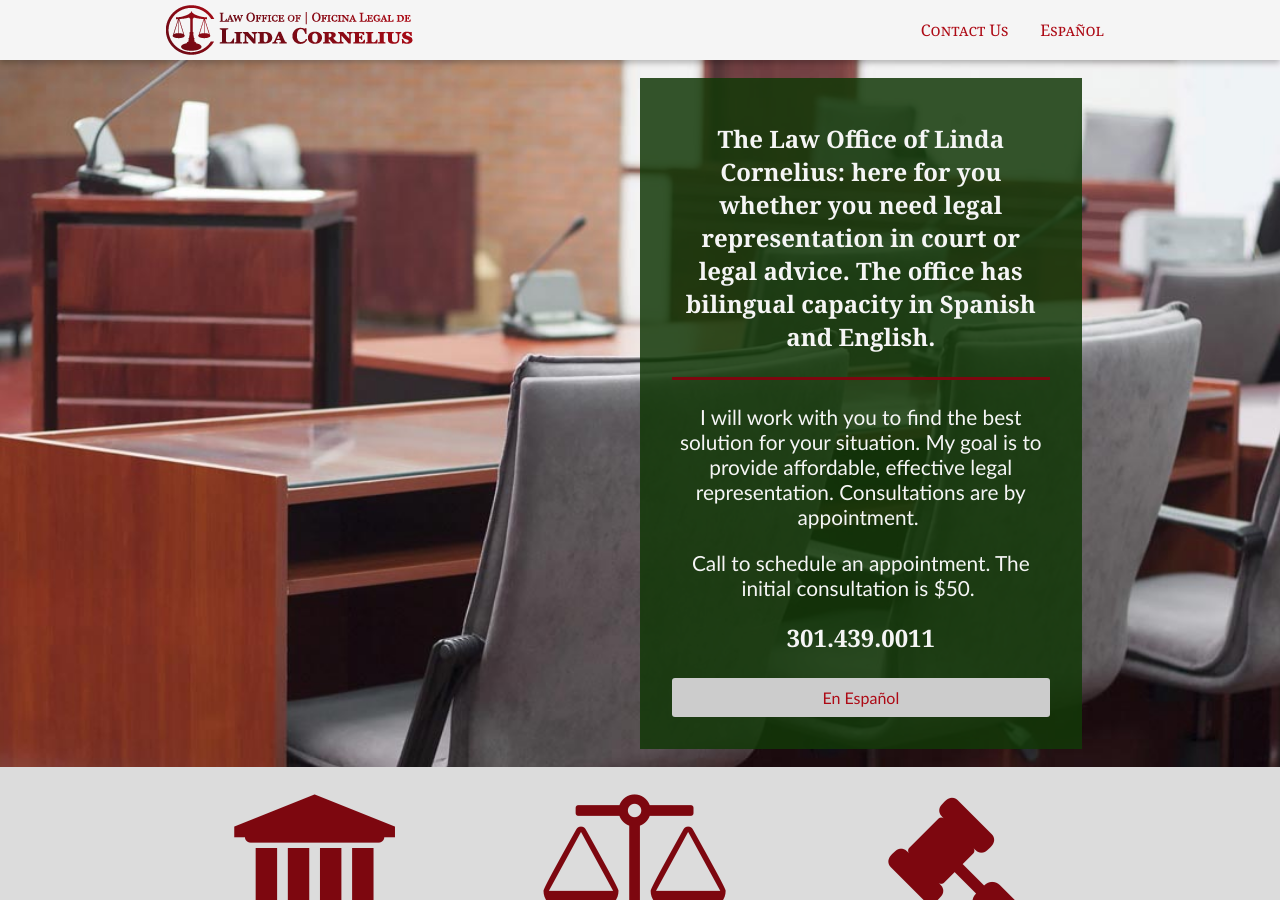
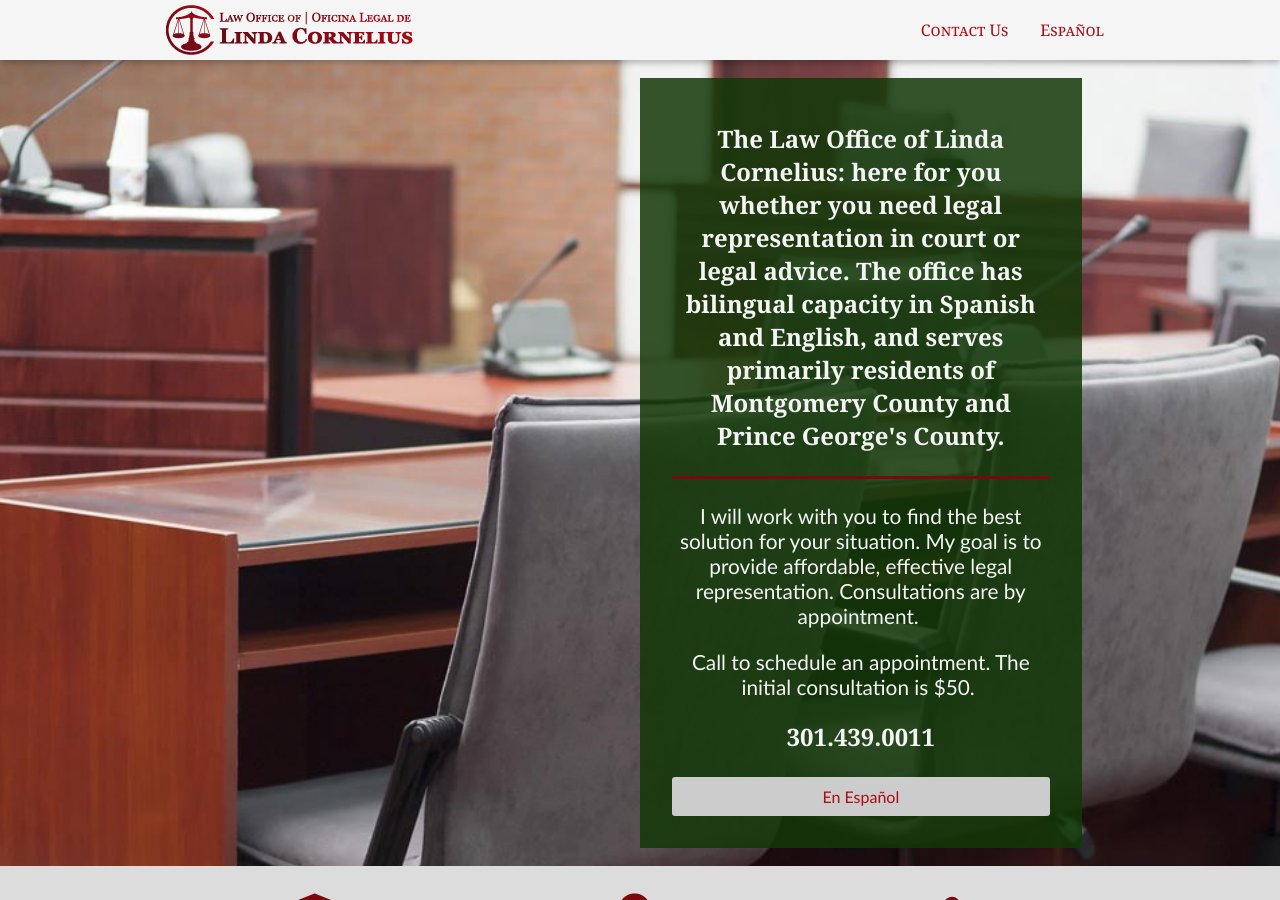
Before and after one commit to edamtoft/cornelius.legal.site, a Jekyll site: the page built from index.markdown, in a window 1280 px wide and 900 px high. Built offline with Jekyll 4.4.1, drawn with Linux system fonts in a browser that asks for light colours; nearby versions of some CDN libraries.

Commit message:
Updated '/index.markdown' via CloudCannon

```diff
--- a/index.markdown
+++ b/index.markdown
@@ -2,11 +2,12 @@
 title: Home
 identifier: home
 layout: home
-hero_header: 'The Law Office of Linda Cornelius: here for you whether you need legal
-  representation in court or legal advice. The office has bilingual capacity in Spanish
-  and English.'
-hero_content_markdown: |-
-  I will work with you to find the best solution for your situation. My goal is to provide affordable, effective legal representation. Consultations are by appointment.&nbsp;
+hero_header: "The Law Office of Linda Cornelius: here for you whether you need legal representation in court or legal advice. The office has bilingual capacity in Spanish and English, and serves primarily residents of Montgomery County and Prince George's County."
+hero_content_markdown: >-
+  I will work with you to find the best solution for your situation. My goal is
+  to provide affordable, effective legal representation. Consultations are by
+  appointment.&nbsp;
+
 
 
 
@@ -16,13 +17,15 @@
 
 
 
+
   ## 301.439.0011
 hero_cta: En Español
-hero_link: "/espanol/"
-banner_image: "/assets/courtroom.jpg"
+hero_link: /espanol/
+banner_image: /assets/courtroom.jpg
 language: english
 sitemap: true
 ---
+
 
 # Law Office of Linda Cornelius
 
```
